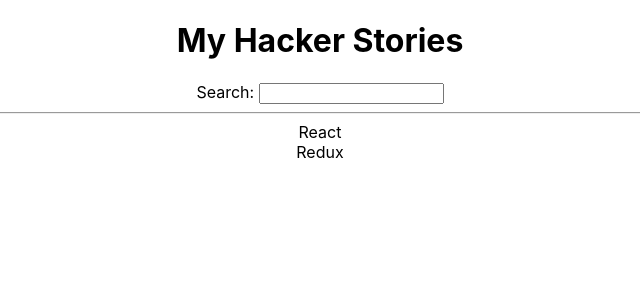
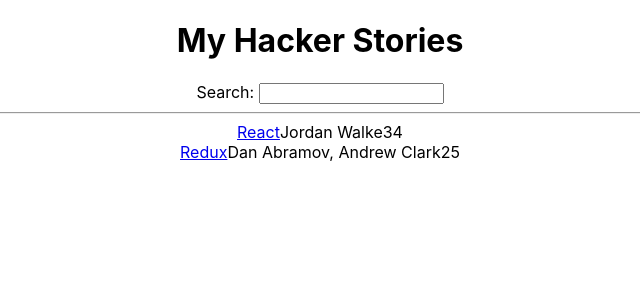
Before and after one commit to bmcalkins/hacker-stories, a React (Create React App) app: page / in a window 1280 px wide. Shown: the top 300 px of the page, without its empty margins (320-960 px from the left). Built offline with nearby package versions, Linux system fonts and the light colour scheme.

Commit message:
Update App.js

```diff
--- a/src/App.js
+++ b/src/App.js
@@ -25,7 +25,16 @@
       <input id="search" type="text" />
 
       <hr />
-        {list.map(function(item) { return <div key={item.objectID}>{item.title}</div>;
+        {list.map(function(item) {
+          return (<div key={item.objectID}>
+           <span>
+            <a href={item.url}>{item.title}</a>
+          </span>
+            <span>{item.author}</span>
+            <span>{item.num_comments}</span>
+            <span>{item.points}</span>
+          </div>
+        );
       })}
 
     </div>
```
